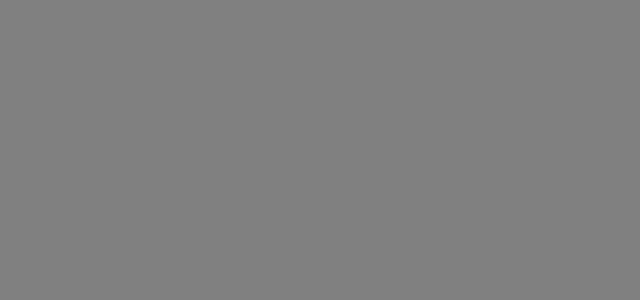
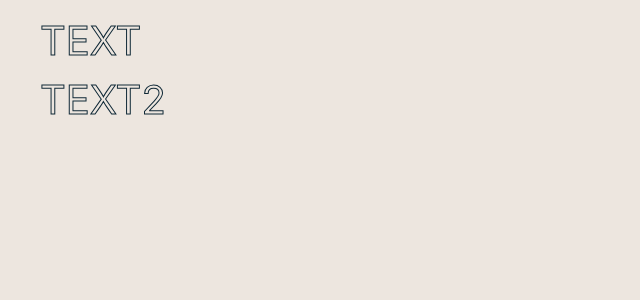
Before and after one commit to khosbilegt/architecture, a React (Create React App) app: page / in a window 1280 px wide. Shown: the top 300 px of the page, without its empty margins (0-640 px from the left). Built offline with nearby package versions, Linux system fonts and the light colour scheme.

Commit message:
initial commit

```diff
--- a/src/App.css
+++ b/src/App.css
@@ -1,38 +1,7 @@
-.App {
-  text-align: center;
+:root {
+  --text-color: #102937;
 }
 
-.App-logo {
-  height: 40vmin;
-  pointer-events: none;
+body {
+  background-color: #ede6df;
 }
-
-@media (prefers-reduced-motion: no-preference) {
-  .App-logo {
-    animation: App-logo-spin infinite 20s linear;
-  }
-}
-
-.App-header {
-  background-color: #282c34;
-  min-height: 100vh;
-  display: flex;
-  flex-direction: column;
-  align-items: center;
-  justify-content: center;
-  font-size: calc(10px + 2vmin);
-  color: white;
-}
-
-.App-link {
-  color: #61dafb;
-}
-
-@keyframes App-logo-spin {
-  from {
-    transform: rotate(0deg);
-  }
-  to {
-    transform: rotate(360deg);
-  }
-}
--- a/src/App.jsx
+++ b/src/App.jsx
@@ -1,5 +1,5 @@
 import { useEffect, useState } from 'react';
-import { Loading } from './pages';
+import { Loading, Home } from './pages';
 import './App.css';
 
 function App() {
@@ -20,9 +20,9 @@ function App() {
   return (
     <div className="App">
       {/* {
-        seconds < 2 ? <Loading /> : <p>Loaded</p>
+        seconds < 5 ? <Loading /> : <Home />
       } */}
-      <Loading />
+      <Home />
     </div>
   );
 }
--- /dev/null
+++ b/src/components/Sidebar.css
@@ -0,0 +1,36 @@
+.sidebar ul {
+     display: flex;
+     flex-direction: column;
+     list-style: none;
+     row-gap: 10px;
+}
+.sidebar a {
+     font-size: 40px;
+     color: transparent;
+     text-decoration: none;
+     -webkit-text-stroke: 1px var(--text-color);
+     text-transform: uppercase;
+}
+.sidebar a:hover::before {
+     content: attr(data-text);
+     position: absolute;
+     text-decoration: underline;
+     color: var(--text-color);
+     width: 0;
+     overflow: hidden;
+     animation: active-anim 2s ease-in;
+}
+.sidebar a:not(:hover)::before {
+     animation: rest-anim 2s ease-in;
+}
+
+@keyframes rest-anim {
+     to {
+          width: 0%;
+     }
+}
+@keyframes active-anim {
+     to {
+          width: 100%;
+     }
+}
--- /dev/null
+++ b/src/components/Sidebar.jsx
@@ -0,0 +1,17 @@
+import React from 'react';
+import './Sidebar.css';
+import { navLinks } from '../constants';
+
+function Sidebar() {
+  return (
+    <div className='sidebar'>
+     <ul>
+          {navLinks.map((val, index) => {
+               return <li><a href={val.link} data-text={val.text}>{val.text}</a></li>
+          })}
+     </ul>
+    </div>
+  )
+}
+
+export default Sidebar
--- /dev/null
+++ b/src/components/index.js
@@ -0,0 +1,5 @@
+import Sidebar from "./Sidebar";
+
+export {
+     Sidebar
+}
--- /dev/null
+++ b/src/constants.js
@@ -0,0 +1,10 @@
+export const navLinks = [
+     {
+          text: "Text",
+          link: "To hell"
+     },
+     {
+          text: "Text2",
+          link: "To hell"
+     }
+]
--- /dev/null
+++ b/src/pages/Home.jsx
@@ -0,0 +1,12 @@
+import React from 'react';
+import { Sidebar } from '../components';
+
+function Home() {
+  return (
+    <div>
+     <Sidebar />
+    </div>
+  )
+}
+
+export default Home
--- a/src/pages/Loading.css
+++ b/src/pages/Loading.css
@@ -1,8 +1,4 @@
 @import url('https://fonts.googleapis.com/css2?family=Rubik+Mono+One&display=swap');
-
-body {
-     background-color: gray;
-}
 
 .loading {
      width: 100vw;
--- a/src/pages/Loading.jsx
+++ b/src/pages/Loading.jsx
@@ -1,4 +1,4 @@
-import React, { useEffect } from 'react';
+import React from 'react';
 import './Loading.css';
 
 function Loading() {
--- a/src/pages/index.js
+++ b/src/pages/index.js
@@ -1,5 +1,7 @@
 import Loading from "./Loading";
+import Home from "./Home";
 
 export {
-     Loading
+     Loading,
+     Home
 }
```
Also changed, not shown: resources/minimalistic-color-palettes-2022.webp (added).
